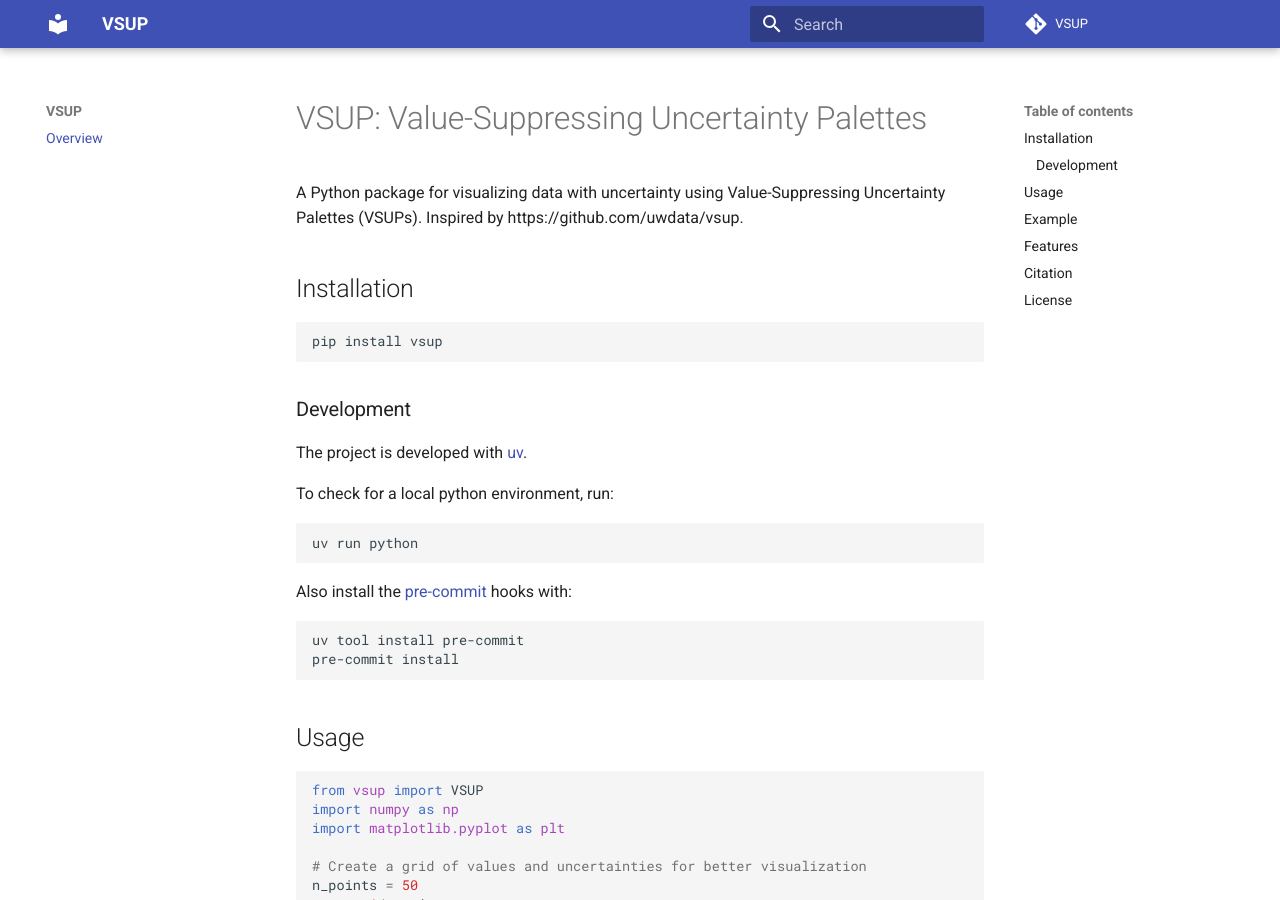
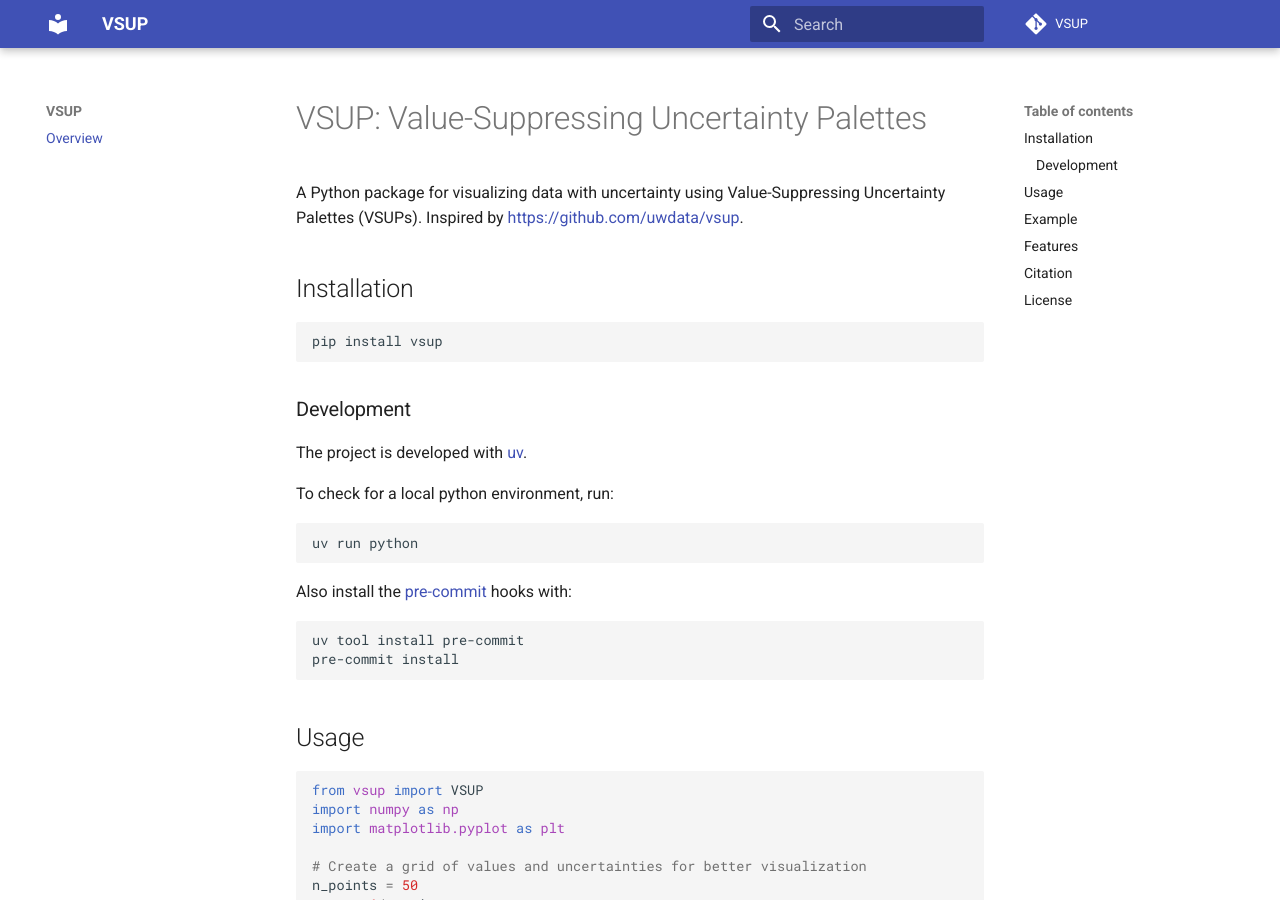
Before and after one commit to JohnGoertz/vsup, an MkDocs documentation site: the page built from docs/index.md, in a window 1280 px wide and 900 px high. Built offline with MkDocs 1.6.1 and Material for MkDocs 9.7.7, drawn with Linux system fonts in a browser that asks for light colours; comment, search, counter and statistics services are not loaded; part of the change alters nothing that is shown.

```diff
--- a/docs/index.md
+++ b/docs/index.md
@@ -1,6 +1,6 @@
 # VSUP: Value-Suppressing Uncertainty Palettes
 
-A Python package for visualizing data with uncertainty using Value-Suppressing Uncertainty Palettes (VSUPs). Inspired by https://github.com/uwdata/vsup.
+A Python package for visualizing data with uncertainty using Value-Suppressing Uncertainty Palettes (VSUPs). Inspired by [https://github.com/uwdata/vsup](https://github.com/uwdata/vsup).
 
 ## Installation
 
```
